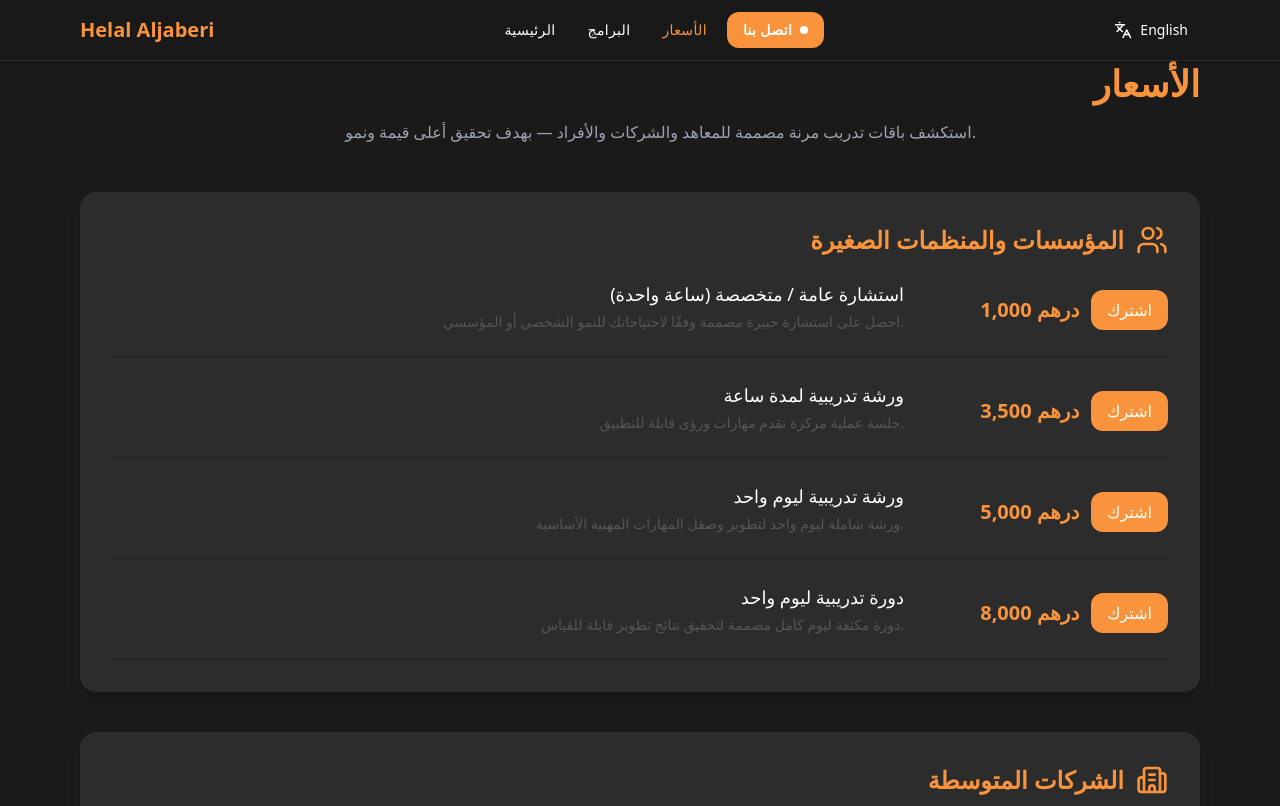
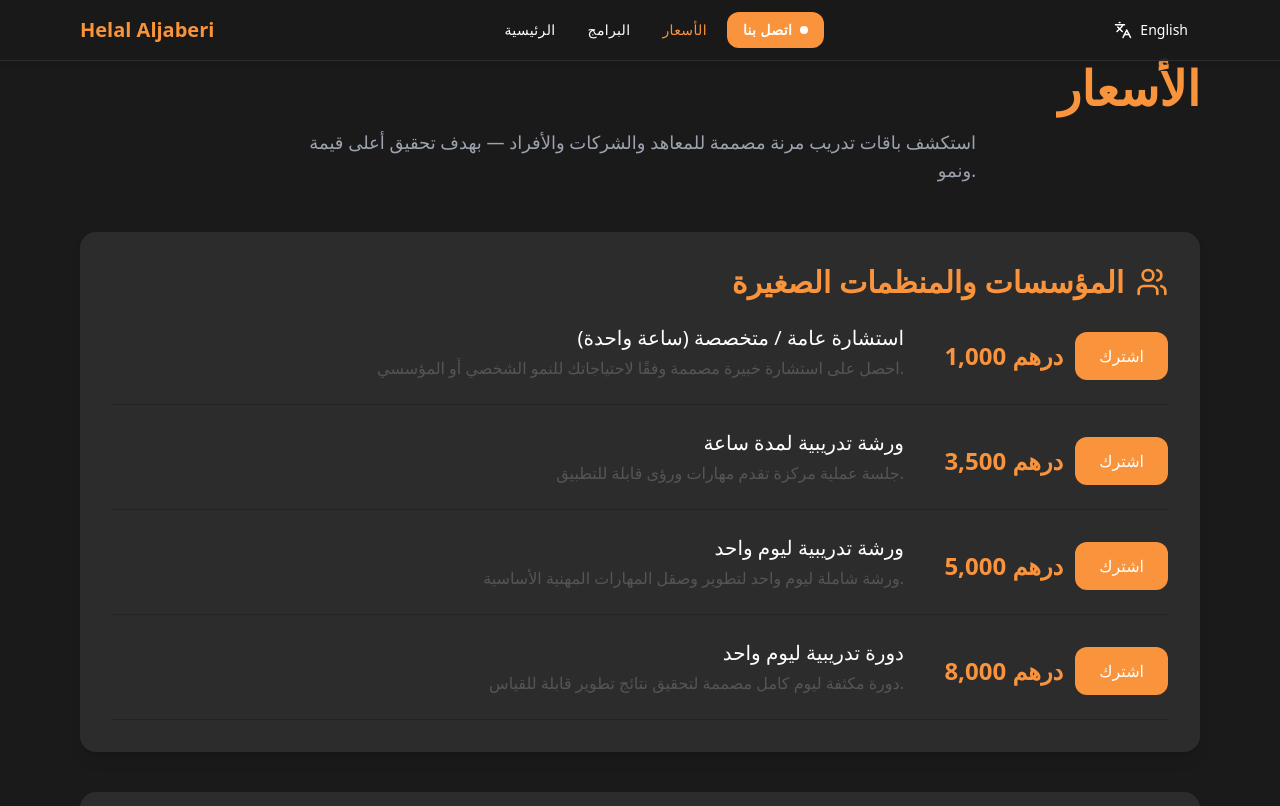
Before and after one commit to Haidarahm/Helal-Aljaberi, a React (Vite) app: page /pricing in a window 1280 px wide. Shown: the top 806 px of the page. Built offline with nearby package versions, Linux system fonts and the light colour scheme.

Commit message:
Enhance internationalization support across multiple components; integrate i18next for dynamic content translation, improve RTL layout handling, and update styles for better visual consistency. Add new sections for success stories, programs, pricing, and contact information in translation files.

```diff
--- a/src/pages/Pricing.jsx
+++ b/src/pages/Pricing.jsx
@@ -17,14 +17,14 @@ export default function Pricing() {
   return (
     <section className="bg-[color:var(--color-secondary)] text-[color:var(--color-accent)] py-16 px-6 md:px-20">
       <h1
-        className={`text-4xl font-bold text-[color:var(--color-primary)] mb-4 font-zain ${
+        className={`text-4xl xl:text-5xl 2xl:text-6xl font-bold text-[color:var(--color-primary)] mb-4 font-zain ${
           isRTL ? "text-right" : "text-center"
         }`}
       >
         {t("pricing.title")}
       </h1>
       <p
-        className={`text-[color:var(--color-text-light)] max-w-2xl mx-auto mb-12 font-zain ${
+        className={`text-[color:var(--color-text-light)] max-w-2xl mx-auto mb-12 font-zain text-base xl:text-lg 2xl:text-xl ${
           isRTL ? "text-right" : "text-center"
         }`}
       >
@@ -50,7 +50,7 @@ export default function Pricing() {
                   }`}
                 />
                 <h2
-                  className={`text-2xl font-semibold text-[color:var(--color-primary)] font-zain ${
+                  className={`text-2xl xl:text-3xl 2xl:text-4xl font-semibold text-[color:var(--color-primary)] font-zain ${
                     isRTL ? "text-right" : "text-left"
                   }`}
                 >
@@ -67,10 +67,10 @@ export default function Pricing() {
                     }`}
                   >
                     <div className="md:w-3/4">
-                      <h3 className="text-lg font-medium text-[color:var(--color-accent)] mb-1 font-zain">
+                      <h3 className="text-lg xl:text-xl 2xl:text-2xl font-medium text-[color:var(--color-accent)] mb-1 font-zain">
                         {item.title}
                       </h3>
-                      <p className="text-[color:var(--color-text-secondary)] text-sm mb-2 font-zain">
+                      <p className="text-[color:var(--color-text-secondary)] text-sm xl:text-base 2xl:text-lg mb-2 font-zain">
                         {item.desc}
                       </p>
                     </div>
@@ -80,10 +80,10 @@ export default function Pricing() {
                         isRTL ? "items-start" : "items-end"
                       } md:flex-row md:items-center gap-3 mt-3 md:mt-0`}
                     >
-                      <span className="text-[color:var(--color-primary)] text-xl font-bold">
+                      <span className="text-[color:var(--color-primary)] text-xl xl:text-2xl 2xl:text-3xl font-bold">
                         {item.price}
                       </span>
-                      <button className="bg-[color:var(--color-primary)] hover:bg-[color:var(--color-primary-dark)] text-[color:var(--color-accent)] font-medium py-2 px-4 rounded-xl transition font-zain">
+                      <button className="bg-[color:var(--color-primary)] hover:bg-[color:var(--color-primary-dark)] text-[color:var(--color-accent)] font-medium py-2 px-4 xl:py-3 xl:px-6 2xl:py-4 2xl:px-8 rounded-xl transition font-zain text-sm xl:text-base 2xl:text-lg">
                         {t("pricing.subscribe_button")}
                       </button>
                     </div>
```
